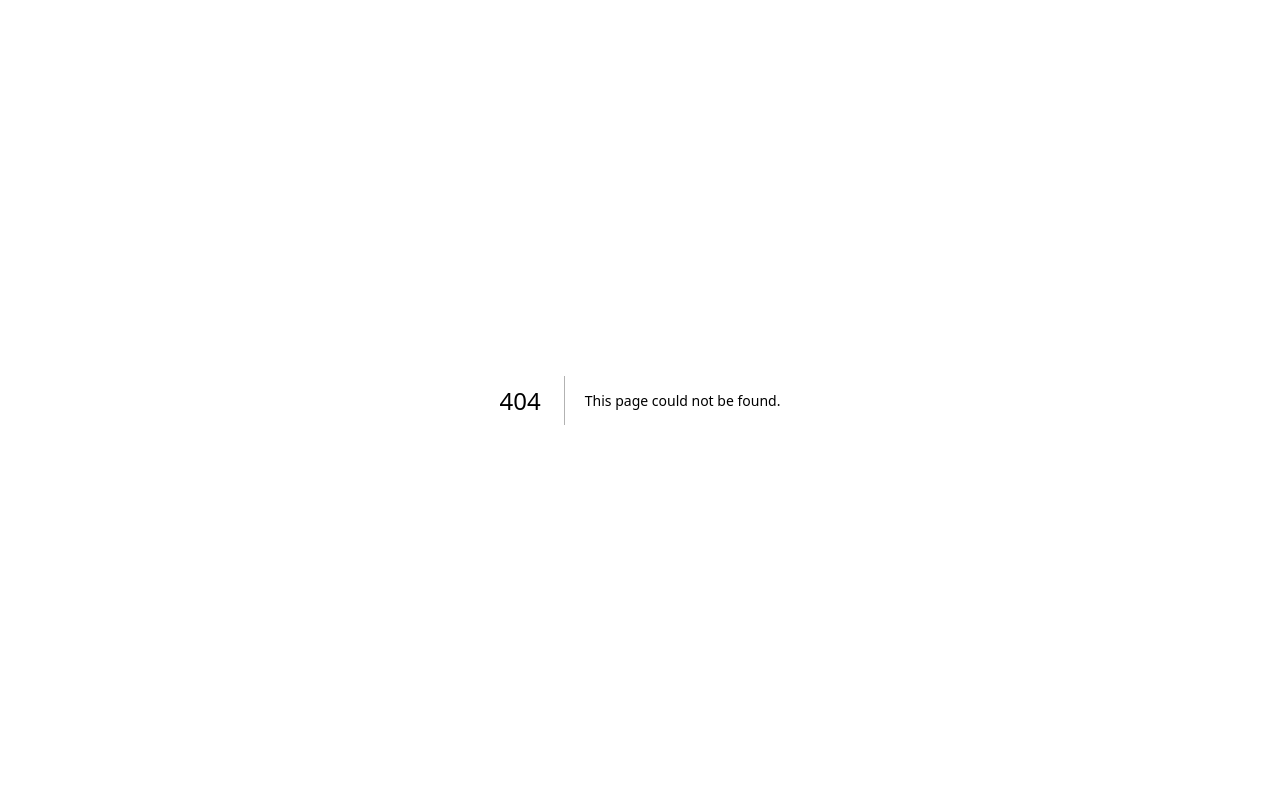
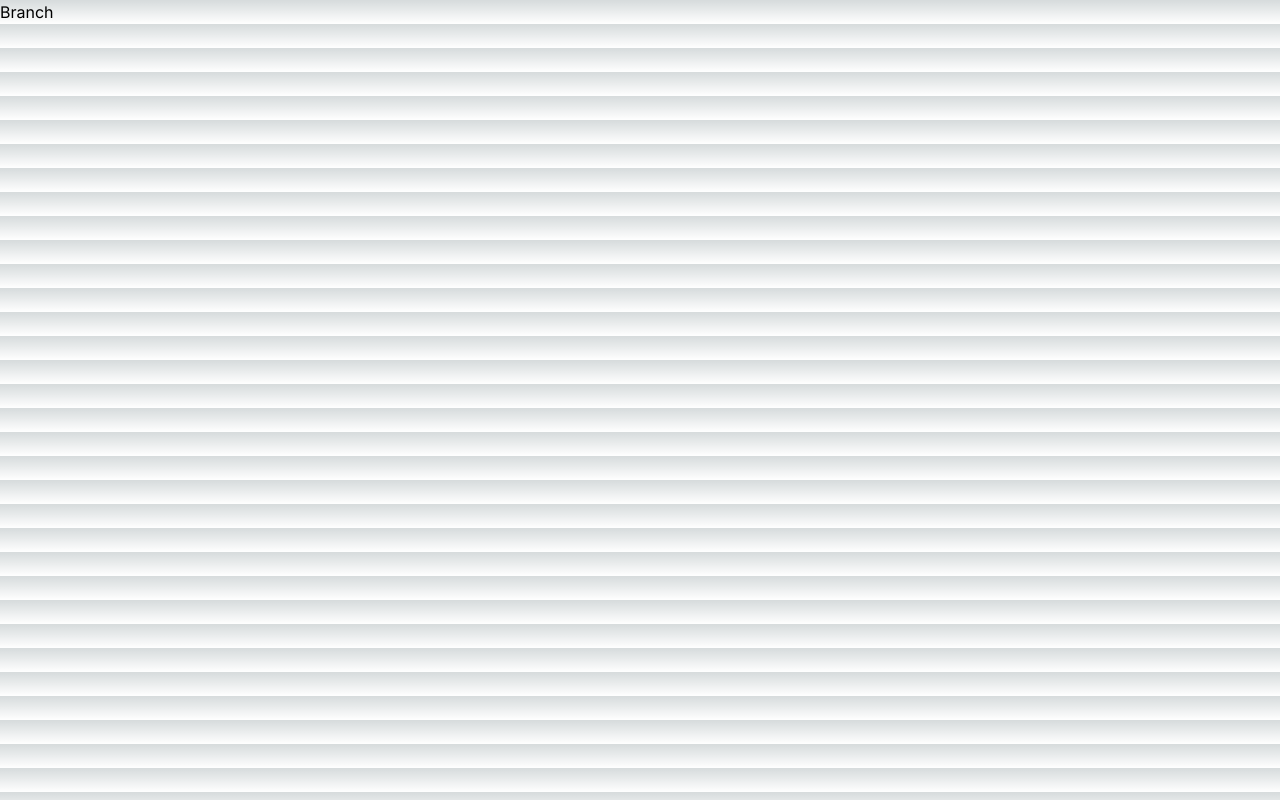
Before and after one commit to medlocusweb/probable-engine, a Next.js app: page /branch in a window 1280 px wide. Before the commit this address had no page. Built offline with nearby package versions, Linux system fonts and the light colour scheme.

Commit message:
from branch

```diff
--- /dev/null
+++ b/src/app/branch/page.tsx
@@ -0,0 +1,11 @@
+import React from 'react'
+
+type Props = {}
+
+const Branch = (props: Props) => {
+  return (
+    <div>Branch</div>
+  )
+}
+
+export default Branch
```
